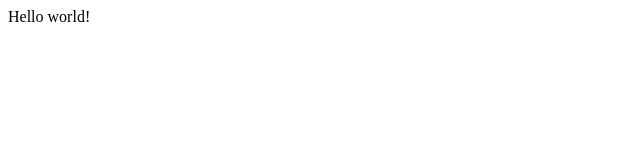
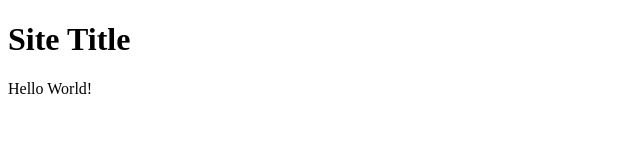
Before and after one commit to mikeyrayvon/gatsby-netlifycms-starter, a Gatsby site: page / in a window 1280 px wide. Shown: the whole page, without its empty margins (0-640 px from the left). Built offline with nearby package versions, Linux system fonts and the light colour scheme; Gatsby itself is replaced by a stand-in of ours.

Commit message:
add header to index

```diff
--- /dev/null
+++ b/src/components/header.js
@@ -0,0 +1,6 @@
+import React from "react"
+import { Link } from "gatsby"
+
+export default function Header() {
+  return <h1>Site Title</h1>
+}
--- a/src/pages/index.js
+++ b/src/pages/index.js
@@ -1,5 +1,11 @@
 import React from "react"
+import Header from "../components/header"
 
 export default function Home() {
-  return <div>Hello world!</div>
+  return (
+    <>
+      <Header />
+      <div>Hello World!</div>
+    </>
+  )
 }
```
